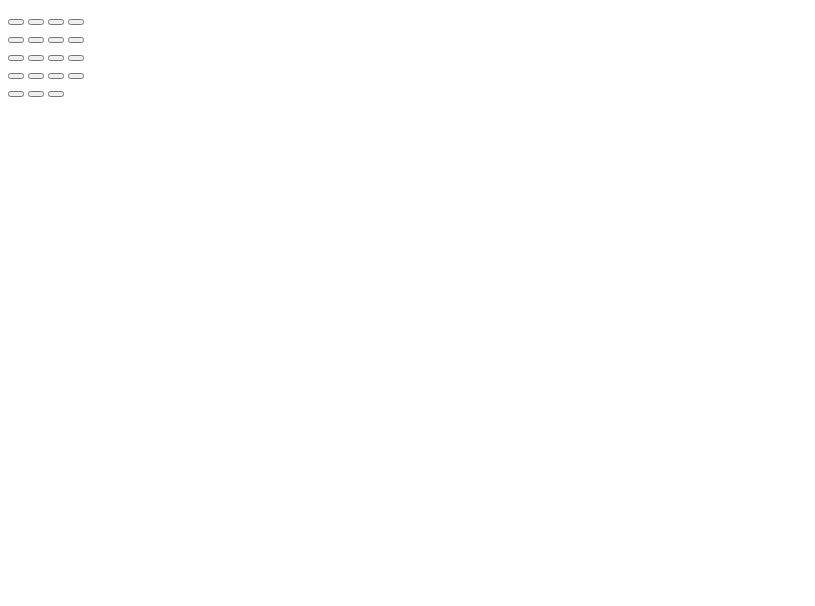
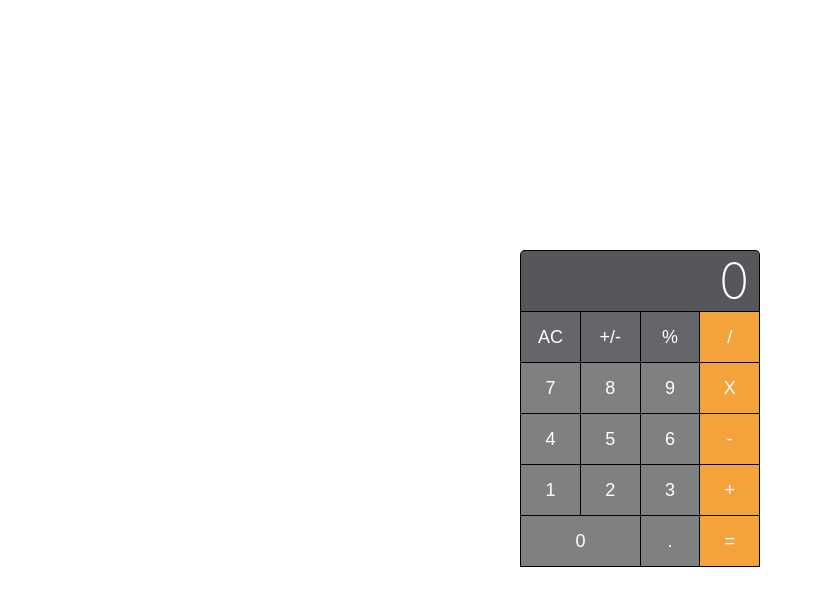
Before and after one commit to benfixit/calculator, a plain HTML site: page index.html in a window 1280 px wide. Shown: the whole page, without its empty margins (0-815 px from the left). Drawn offline with Linux system fonts and the light colour scheme.

Commit message:
style basic calculator

```diff
--- a/index.html
+++ b/index.html
@@ -4,38 +4,49 @@
     <meta charset="UTF-8">
     <meta name="viewport" content="width=device-width, initial-scale=1.0">
     <title>Calculator</title>
+    <link href="./styles.css" type="text/css" rel="stylesheet" />
 </head>
 <body>
-    <div class="wrapper">
-        <div id="first-row">
-            <button id="ac" class="special-btn"></button>
-            <button id="plus-minus" class="special-btn"></button>
-            <button id="modulus" class="special-btn"></button>
-            <button id="division" class="operator-btn"></button>
+    <main class="wrapper">
+        <div class="container">
+            <div class="screen">
+                <p>0</p>
+            </div>
+            <table id="table">
+                <tbody>
+                    <tr id="first-row">
+                        <td id="ac" class="special-td">AC</button>
+                        <td id="plus-minus" class="special-td">+/-</button>
+                        <td id="modulus" class="special-td">%</button>
+                        <td id="division" class="operator-td">/</button>
+                    </tr>
+                    <tr id="second-row">
+                        <td id="seven" class="operand-td">7</td>
+                        <td id="eight" class="operand-td">8</td>
+                        <td id="nine" class="operand-td">9</td>
+                        <td id="multiplication" class="operator-td">X</td>
+                    </tr>
+                    <tr id="third-row">
+                        <td id="four" class="operand-td">4</td>
+                        <td id="five" class="operand-td">5</td>
+                        <td id="six" class="operand-td">6</td>
+                        <td id="minus" class="operator-td">-</td>
+                    </tr>
+                    <tr id="fourth-row">
+                        <td id="one" class="operand-td">1</td>
+                        <td id="two" class="operand-td">2</td>
+                        <td id="three" class="operand-td">3</td>
+                        <td id="plus" class="operator-td">+</td>
+                    </tr>
+                    <tr id="fifth-row">
+                        <td id="zero" class="operand-td" colspan="2">0</td>
+                        <td id="dot" class="operand-td">.</td>
+                        <td id="equals" class="equals-td">=</td>
+                    </tr>
+                </tbody>
+            </table>
         </div>
-        <div id="second-row">
-            <button id="seven" class="operand-btn"></button>
-            <button id="eight" class="operand-btn"></button>
-            <button id="nine" class="operand-btn"></button>
-            <button id="multiplication" class="operator-btn"></button>
-        </div>
-        <div id="third-row">
-            <button id="four" class="operand-btn"></button>
-            <button id="five" class="operand-btn"></button>
-            <button id="six" class="operand-btn"></button>
-            <button id="minus" class="operator-btn"></button>
-        </div>
-        <div id="fourth-row">
-            <button id="one" class="operand-btn"></button>
-            <button id="two" class="operand-btn"></button>
-            <button id="three" class="operand-btn"></button>
-            <button id="plus" class="operator-btn"></button>
-        </div>
-        <div id="fifth-row">
-            <button id="zero" class="operand-btn"></button>
-            <button id="dot" class="operand-btn"></button>
-            <button id="equals" class="equals-btn"></button>
-        </div>
-    </div>
+    </main>
+    <script src="./main.js" type="text/javascript"></script>
 </body>
 </html>
--- /dev/null
+++ b/styles.css
@@ -0,0 +1,78 @@
+* {
+    margin: 0;
+    padding: 0;
+}
+
+html, body {
+    box-sizing: border-box;
+    font-family: Arial, Helvetica, sans-serif;
+    height: 100%;
+}
+
+.wrapper {
+    display: flex;
+    justify-content: center;
+    align-items: center;
+    height: 100%;
+}
+
+.container {
+    display: flex;
+    flex-direction: column;
+    height: 300px;
+    width: 240px;
+}
+
+.screen {
+    background-color: #56575a;
+    display: flex;
+    justify-content: flex-end;
+    height: 60px;
+    border-top-left-radius: 5px;
+    border-top-right-radius: 5px;
+    border: thin solid #000000;
+    border-bottom: none;
+}
+
+.screen p {
+    text-align: center;
+    color: #ffffff;
+    font-family: -apple-system, BlinkMacSystemFont, 'Segoe UI', Roboto, Oxygen, Ubuntu, Cantarell, 'Open Sans', 'Helvetica Neue', sans-serif;
+    width: 50px;
+    font-size: 50px;
+    font-weight: 200;
+}
+
+table, td{
+    border: thin solid #000000;
+}
+
+table {
+    border-collapse: collapse;
+    border-bottom-left-radius: 5px;
+}
+
+td {
+    font-size: 18px;
+    height: 50px;
+    width: 60px;
+    color: #ffffff;
+    text-align: center;
+    cursor: pointer;
+}
+
+td.special-td {
+    background-color: rgba(101, 102, 105, 1);
+}
+
+td.operand-td {
+    background-color: rgba(127, 128, 130, 1);
+}
+
+td.operator-td, td.equals-td {
+    background-color: rgba(243, 162, 60, 1);
+}
+
+td:hover{
+    opacity: 0.5;
+}
```
